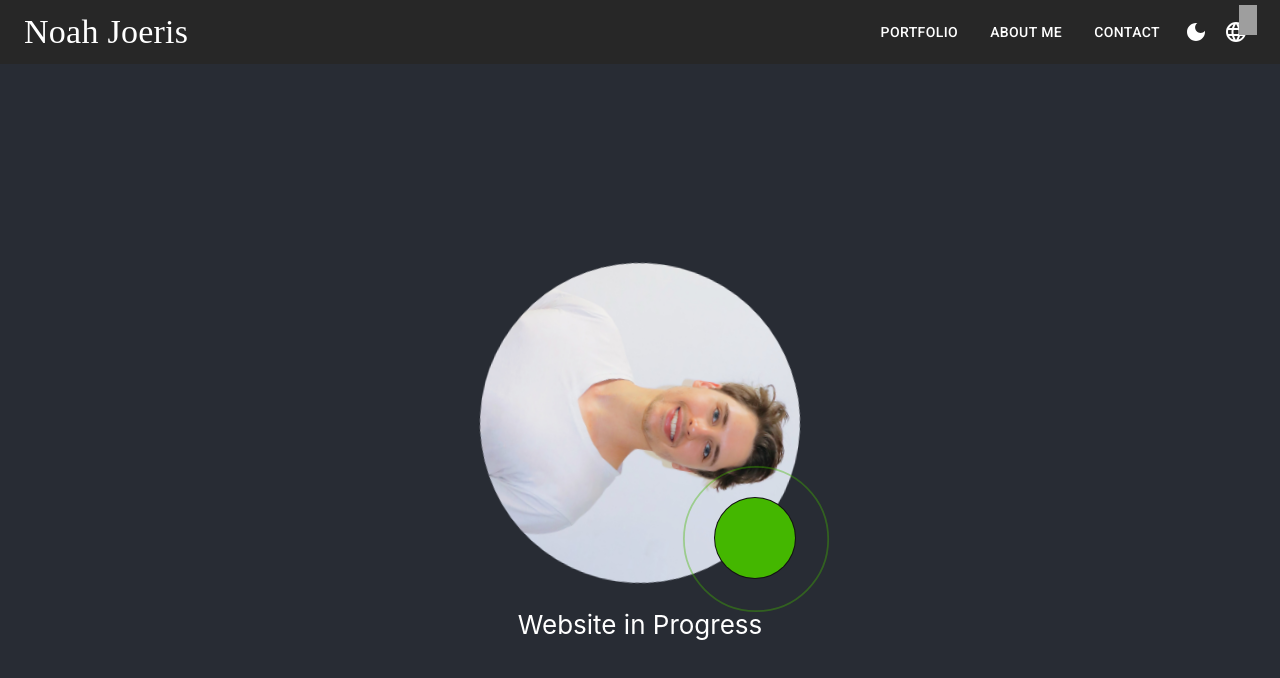
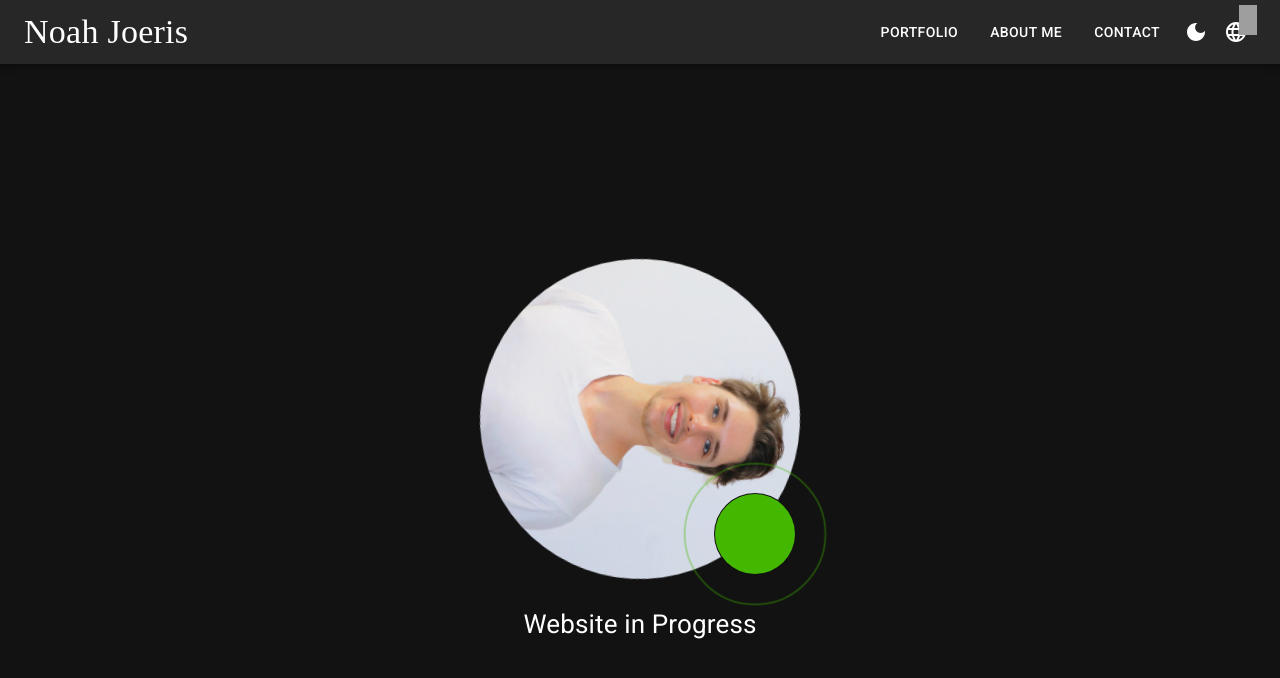
Before and after one commit to noahjoeris/personal-website, a React (Create React App) app: page / in a window 1280 px wide. Shown: the top 678 px of the page. Built offline with nearby package versions, Linux system fonts and the light colour scheme; grey boxes are pictures that could not be loaded; a web font is replaced by a local one.

Commit message:
fix dark mode

```diff
--- a/src/App.css
+++ b/src/App.css
@@ -14,14 +14,12 @@
 }
 
 .App-header {
-  background-color: #282c34;
   min-height: 100vh;
   display: flex;
   flex-direction: column;
   align-items: center;
   justify-content: center;
   font-size: calc(10px + 2vmin);
-  color: white;
 }
 
 .App-link {
--- a/src/App.js
+++ b/src/App.js
@@ -9,6 +9,7 @@ import {
   createTheme,
   styled,
 } from "@mui/material";
+import CssBaseline from "@mui/material/CssBaseline";
 import { useState } from "react";
 import { useTranslation } from "react-i18next";
 import "./App.css";
@@ -65,8 +66,9 @@ function App() {
   );
 
   return (
-    <ThemeProvider theme={theme}>
-      <div className="App">
+    <div className="App">
+      <ThemeProvider theme={theme}>
+        <CssBaseline />
         <NavBar
           darkModeEnabled={darkModeEnabled}
           setDarkModeEnabled={setDarkModeEnabled}
@@ -88,8 +90,8 @@ function App() {
           </StyledBadge>
           <p>{t("welcome")}</p>
         </header>
-      </div>
-    </ThemeProvider>
+      </ThemeProvider>
+    </div>
   );
 }
 
```
